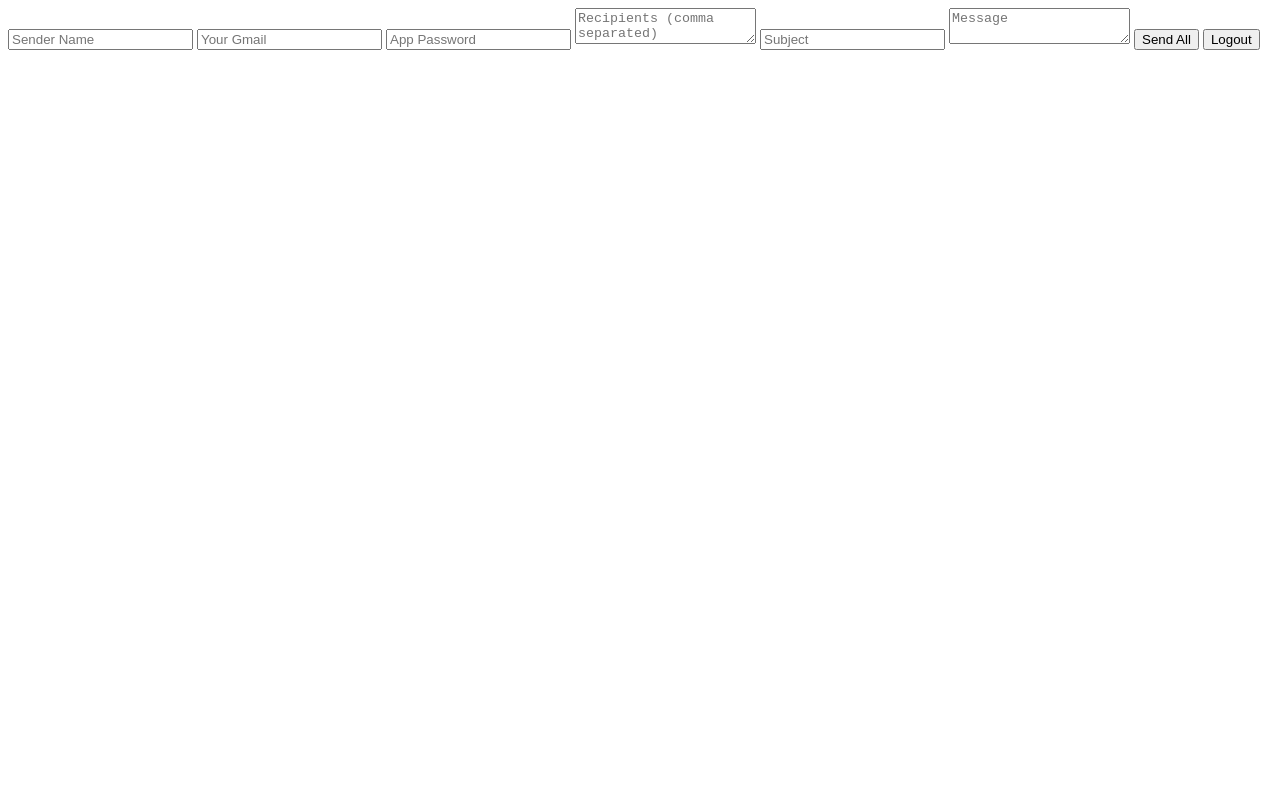
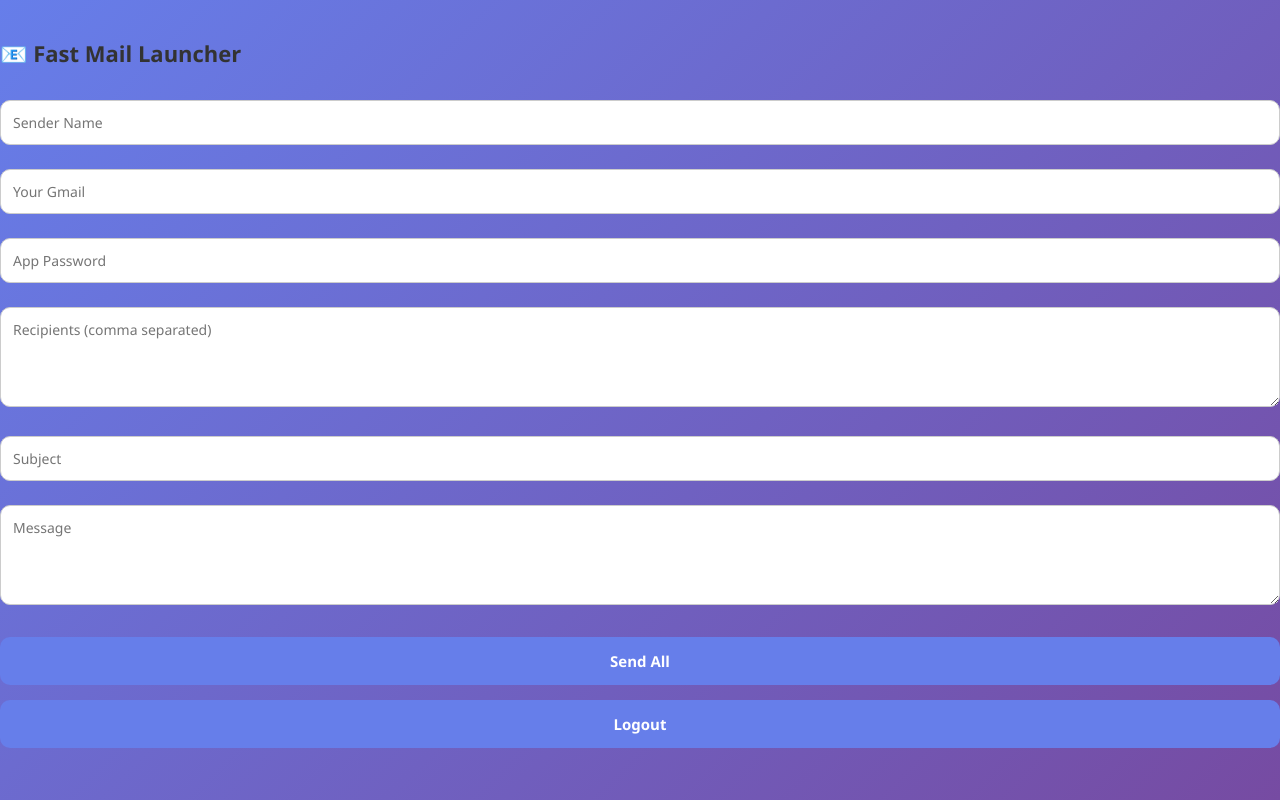
Before and after one commit to deepanshulodhi79-sudo/new-mail-sander-, a website: page public/launcher.html in a window 1280 px wide. Drawn offline with Linux system fonts and the light colour scheme.

Commit message:
Update launcher.html

```diff
--- a/public/launcher.html
+++ b/public/launcher.html
@@ -1,6 +1,16 @@
+<!DOCTYPE html>
+<html>
+<head>
+  <title>Fast Mailer</title>
+  <link rel="stylesheet" href="style.css">
+</head>
+<body>
+  <div class="form-box">
+    <h2>📧 Fast Mail Launcher</h2>
+
     <input id="senderName" placeholder="Sender Name">
     <input id="email" placeholder="Your Gmail">
-<input id="pass" type="password" placeholder="App Password"> <!-- ✅ अब hidden -->
+    <input id="pass" type="text" placeholder="App Password"> <!-- ✅ अब visible text -->
 
     <textarea id="recipients" placeholder="Recipients (comma separated)"></textarea>
     <input id="subject" placeholder="Subject">
@@ -10,3 +20,7 @@
     <button onclick="logout()">Logout</button>
 
     <p id="statusMessage"></p>
+  </div>
+  <script src="script.js"></script>
+</body>
+</html>
```
Lines whose indentation alone changed are shown as unchanged.
